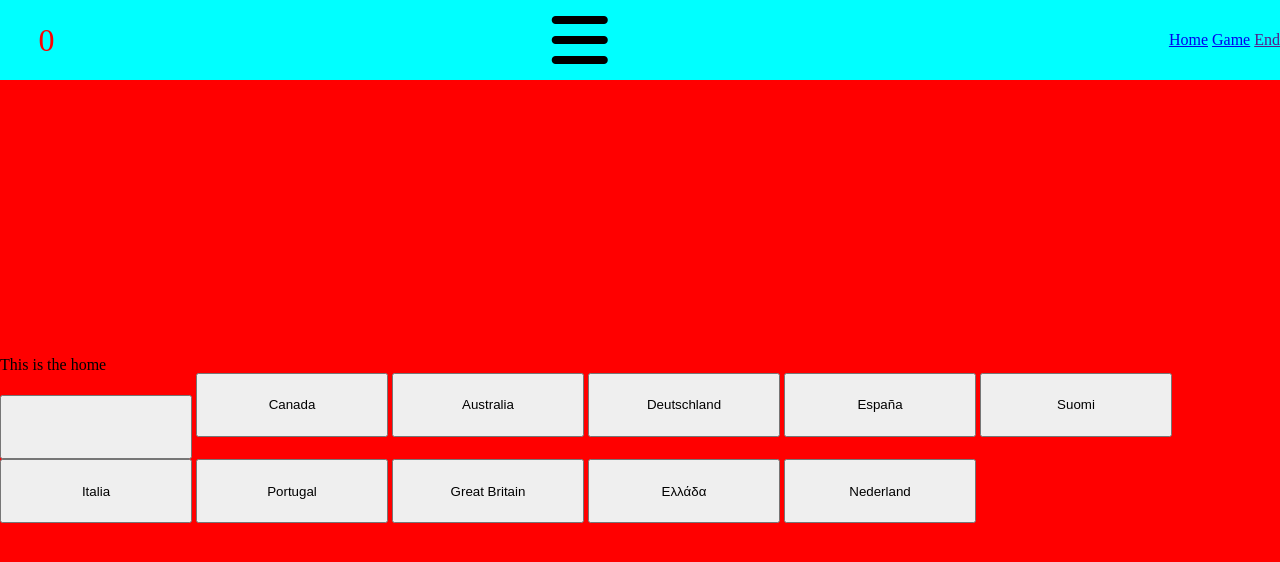
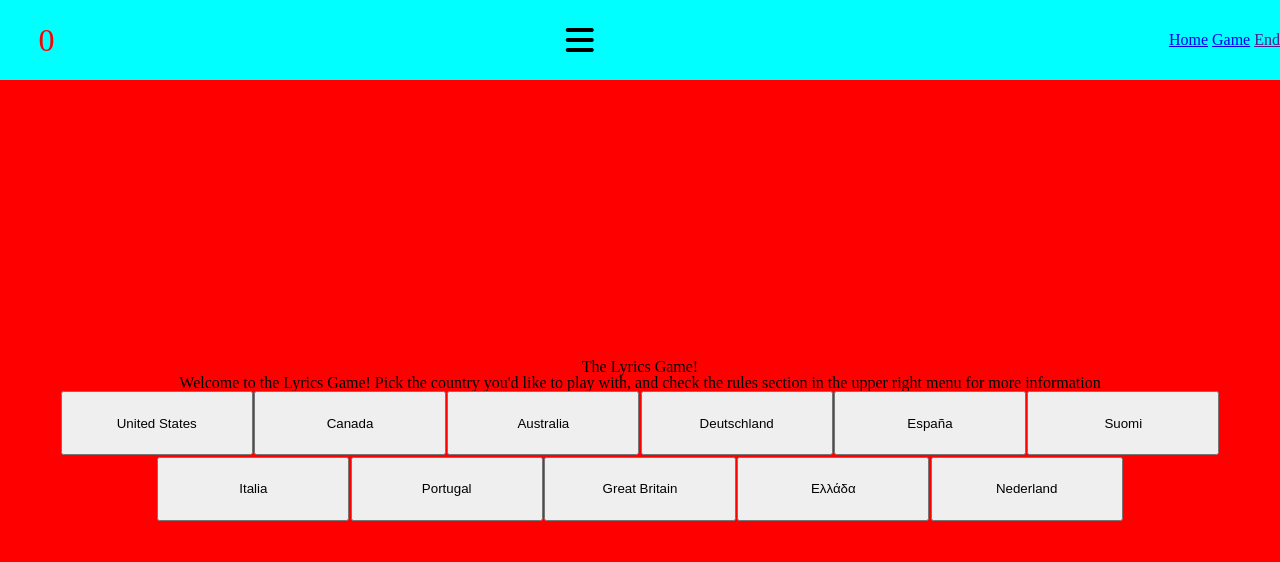
Before and after one commit to Steven-Nagie/lyrics, a plain HTML site: page index.html in a window 1280 px wide. Drawn offline with nearby package versions, Linux system fonts and the light colour scheme; some packages are replaced by stand-ins of ours.

Commit message:
Work has begun on the styling. Done for the day.

```diff
--- a/home/home.html
+++ b/home/home.html
@@ -1,5 +1,10 @@
-<p>{{message}}</p>
-<button class="home-button" ng-click="newGame('us')"><div id="us-div">United States</div></button>
+<section class='home-screen'>
+
+    <!--Offset the words here and make them a big, curly font maybe-->
+    <h1>The Lyrics Game!</h1>
+    <p>Welcome to the Lyrics Game! Pick the country you'd like to play with, and check the rules section in the upper right menu for more information</p>
+    <div class="all-home-buttons">
+        <button class="home-button" ng-click="newGame('us')"><div class="inner-button-div" id="us-div" ng-mouseover="">United States</div></button>
         <button class="home-button" ng-click="newGame('ca')">Canada</button>
         <button class="home-button" ng-click="newGame('au')">Australia</button>
         <button class="home-button" ng-click="newGame('de')">Deutschland</button>
@@ -10,3 +15,6 @@
         <button class="home-button" ng-click="newGame('gb')">Great Britain</button>
         <button class="home-button" ng-click="newGame('gr')">Ελλάδα</button>
         <button class="home-button" ng-click="newGame('nl')">Nederland</button>
+    </div>
+
+</section>
--- a/home/styleHome.css
+++ b/home/styleHome.css
@@ -1,17 +1,39 @@
+.home-screen {
+  display: flex;
+  flex-direction: column;
+  justify-content: center;
+  align-items: center;
+  width: 95vw;
+}
+
+.all-home-buttons {
+  display: flex;
+  flex-wrap: wrap;
+  justify-content: center;
+  align-items: center;
+}
+
 .home-button {
   width: 15vw;
   height: 8vh;
   padding: 0;
+  margin: .05em;
 }
 
-#us-div {
-  visibility: hidden;
-  background-color: blue;
+.inner-button-div {
   height: 100%;
   width: 100%;
   margin: 0;
+  transition: all .8s;
+  display: flex;
+  justify-content: center;
+  align-items: center;
 }
 
 #us-div:hover {
-  background-color: red;
+  background-image: url('https://upload.wikimedia.org/wikipedia/en/thumb/a/a4/Flag_of_the_United_States.svg/300px-Flag_of_the_United_States.svg.png');
+  opacity: 0.7;
+  background-size: cover;
+  background-position: center;
+  color: white;
 }
--- a/index.html
+++ b/index.html
@@ -16,7 +16,7 @@
   <body ng-controller="mainCtrl">
     <header>
       <h4 id="score">{{score}}</h4>
-      <i class="fa fa-bars fa-4x" id='nav-icon'></i>
+      <i class="fa fa-bars fa-2x" id='nav-icon'></i>
       <div class='nav-menu'>
         <a ui-sref='home'>Home</a>
         <a ui-sref='game' id="game-nav">Game</a>
```
Also changed, not shown: images/us.png (added). Lines whose indentation alone changed are shown as unchanged.
